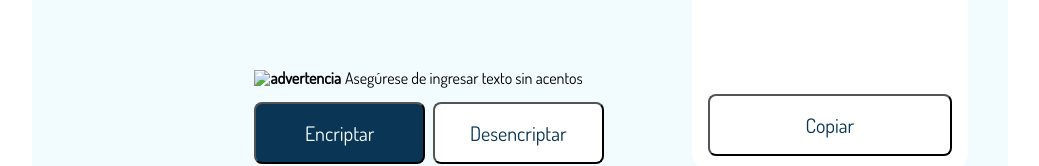
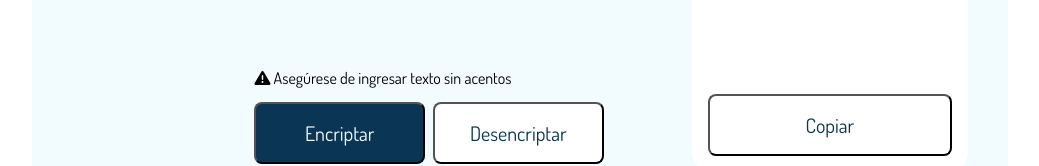
Before and after one commit to estevezruedayohan/challengeOne_encriptador2, a plain HTML site: page index.html in a window 1280 px wide. Shown: the part 544-710 px from the top of the page, without its empty margins (120-1159 px from the left). Drawn offline with Linux system fonts and the light colour scheme.

Commit message:
Arreglando imagen advertencia

```diff
--- a/css/texto-acodificar/adveretencia-acodificar.css
+++ b/css/texto-acodificar/adveretencia-acodificar.css
@@ -1,9 +1,3 @@
 .acodificar__advertencia{
     margin: auto auto 8px 0;
 }
-
-.advertencia__imagen{
-    font-weight: bold;
-    margin-right: 4px;
-    width: 16px;
-}
--- a/index.html
+++ b/index.html
@@ -32,7 +32,7 @@
         <section class="acodificar">
             <textarea class="acodificar__text" name="acodificar-text" id="acodificar-text" ></textarea>
             <span class="acodificar__advertencia">
-                <img class="advertencia__imagen" src="img/alert.png" alt="advertencia">Asegúrese de ingresar texto sin acentos
+                <i class="fa-solid fa-triangle-exclamation"></i> Asegúrese de ingresar texto sin acentos
             </span>
             <div class="acodificar__botones">
                 <button class="boton__general btn__encriptar">Encriptar</button>
```
Also changed, not shown: img/alert.png (added).
